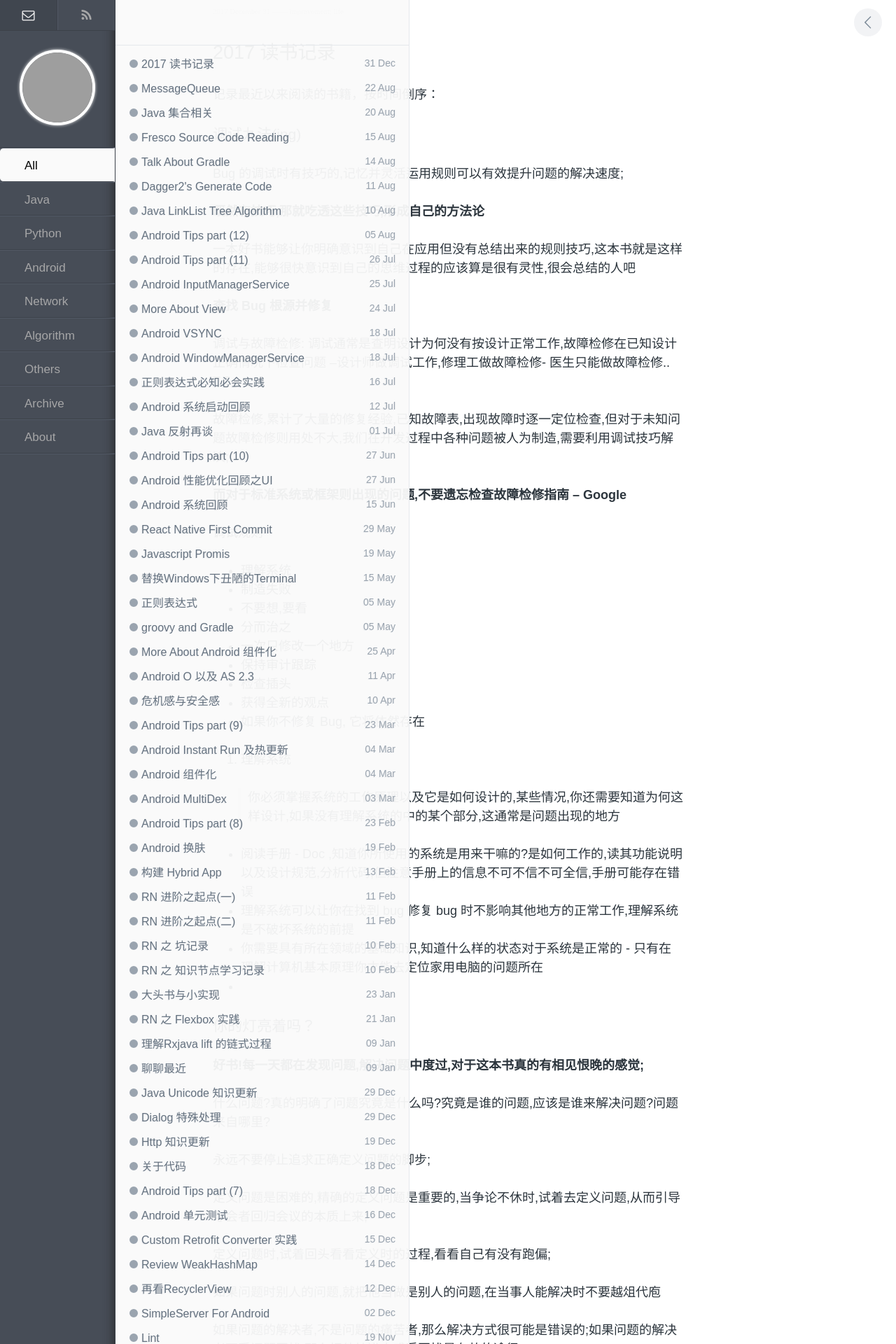
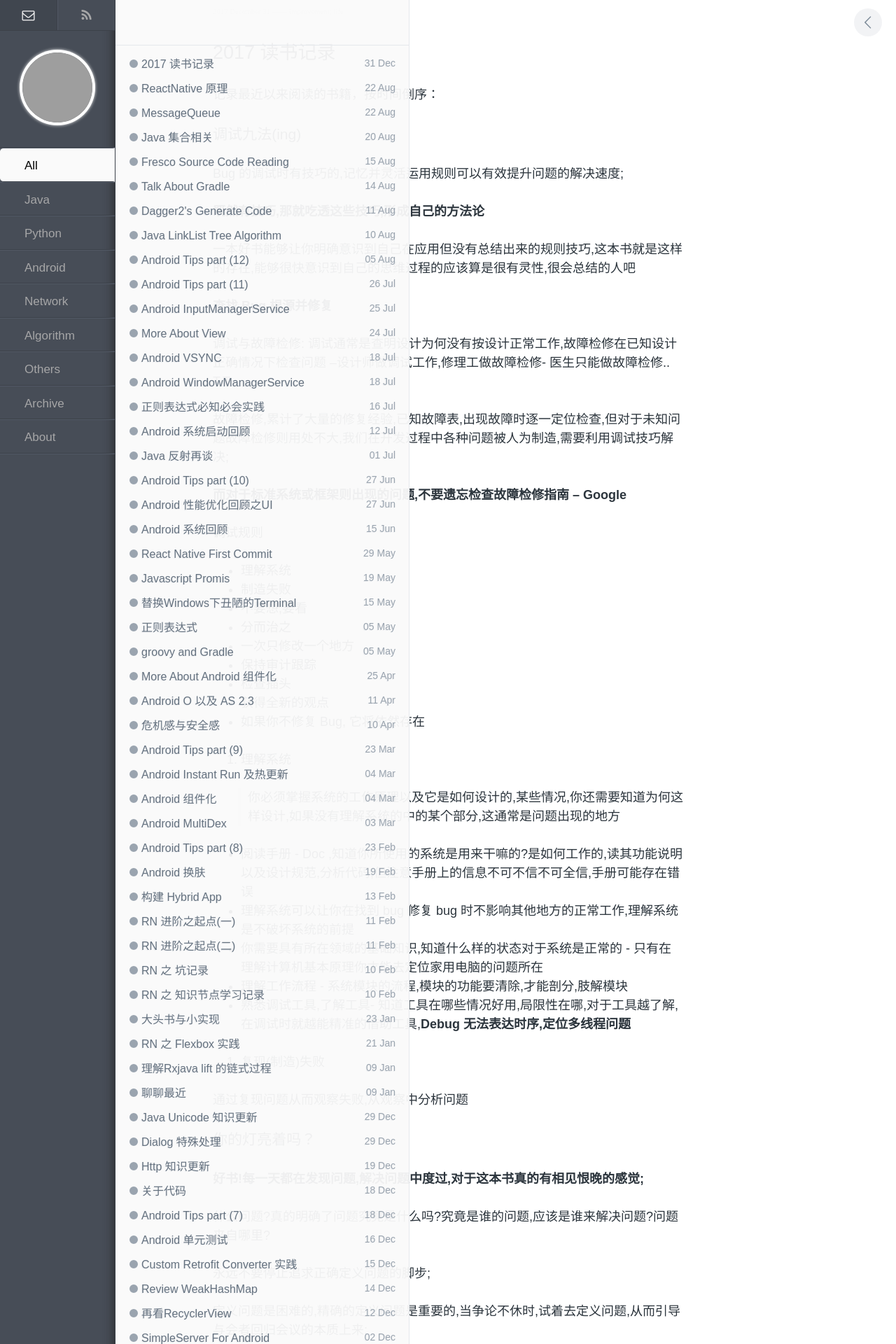
Before and after one commit to enlipan/enlipan.github.io, a Jekyll site: the page built from _posts/2017-12-31-reading-in-2017.md, in a window 1280 px wide. Shown: the top 1920 px of the page at 70% size. Built offline with Jekyll 4.4.1, drawn with Linux system fonts in a browser that asks for light colours; nearby versions of some CDN libraries; comment, search, counter and statistics services are not loaded; some of the changed text lies outside the part shown; grey boxes are pictures that could not be loaded.

```diff
--- a/_posts/2017-12-31-reading-in-2017.md
+++ b/_posts/2017-12-31-reading-in-2017.md
@@ -43,7 +43,15 @@ Bug 的调试时有技巧的,记忆并灵活运用规则可以有效提升问题
 - 阅读手册 - Doc ,知道你所使用的系统是用来干嘛的?是如何工作的,读其功能说明以及设计规范,分析代码,但注意手册上的信息不可不信不可全信,手册可能存在错误
 - 理解系统可以让你在找到 bug 修复 bug 时不影响其他地方的正常工作,理解系统是不破坏系统的前提
 - 你需要具有所在领域的基础知识,知道什么样的状态对于系统是正常的 - 只有在理解计算机基本原理你才能去定位家用电脑的问题所在
--
+- 理解工作流程 - 系统模块的流程,模块的功能要清除,才能剖分,肢解模块
+- 熟悉调试工具,了解工具- 知道工具在哪些情况好用,局限性在哪,对于工具越了解,在调试时就越能精准的借助工具,**Debug 无法表达时序,定位多线程问题**
+
+2. 复现(制造)失败
+
+
+通过复现问题从而观察失败,从观察中分析问题
+
+
 
 
 ### 你的灯亮着吗？
```
Also changed, not shown: _posts/2016-11-02-android-proguard.md (+4 -0 lines), _posts/2017-08-22-react-native-principle.md (added, +42 -0 lines).
